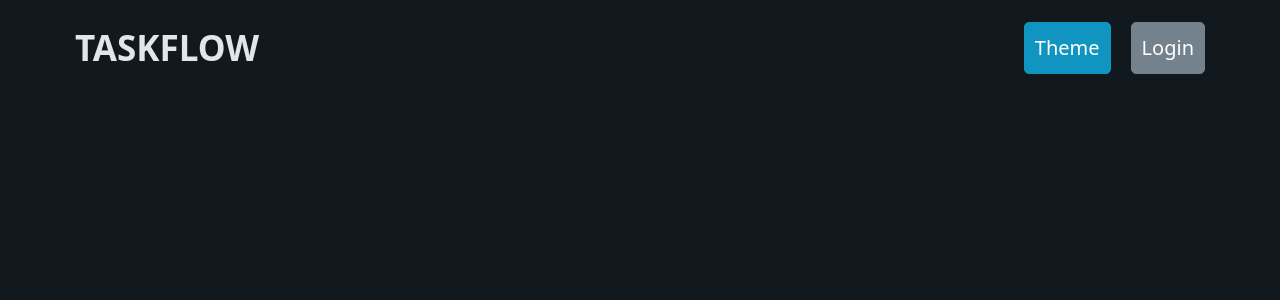
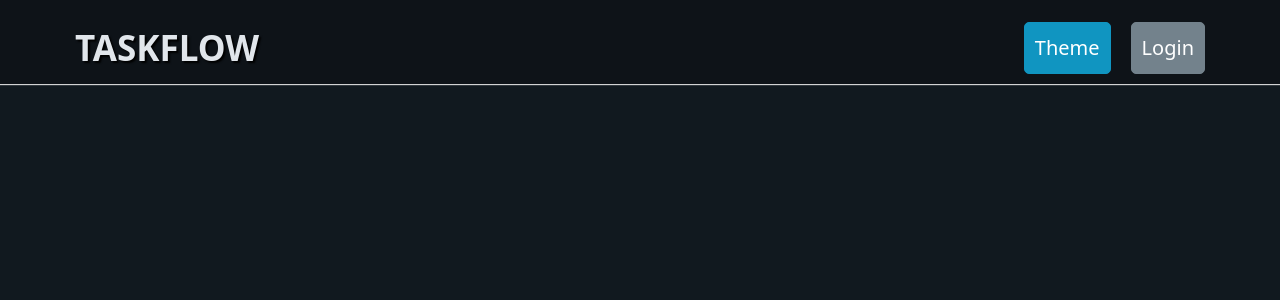
Before and after one commit to khaled5321/Taskflow, a Vue app: page / in a window 1280 px wide. Shown: the top 300 px of the page. Built offline with nearby package versions, Linux system fonts and the light colour scheme.

Commit message:
edited css

```diff
--- a/src/components/NavBar.vue
+++ b/src/components/NavBar.vue
@@ -18,6 +18,7 @@ const changeTheme = () => {
 </script>
 
 <template>
+    <header>
         <nav class="container">
             <h2>TASKFLOW</h2>
             <ul>
@@ -29,12 +30,29 @@ const changeTheme = () => {
                 </li>
             </ul>
         </nav>
+    </header>
 </template>
 
 <style scoped>
+/* header */
+header{
+    background-color:#0e1318;
+    box-shadow: 0px 1px 1px #d2d3d3;
+}
+[data-theme="light"] header{
+    background-color: rgb(121, 121, 121);
+    box-shadow: 0px 1px 1px #000;
+}
+/* Title */
+[data-theme="light"] h2{
+    color: rgb(244, 248, 254);
+}
 h2{
-    margin:0px
+    margin:0px;
+    /* color: rgb(204, 94, 43); */
+    text-shadow: 2px 2px 2px #000;
 }
+/* navbar */
 .container{
     padding-top: 12px;
     align-items: center;
```
Lines whose indentation alone changed are shown as unchanged.
